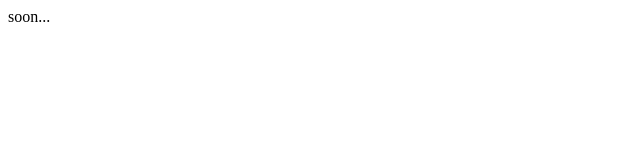
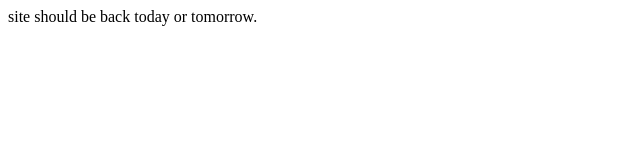
Before and after one commit to 0lopz/soon, a plain HTML site: page index.html in a window 1280 px wide. Shown: the whole page, without its empty margins (0-640 px from the left). Drawn offline with Linux system fonts and the light colour scheme.

Commit message:
Update index.html

```diff
--- a/index.html
+++ b/index.html
@@ -6,6 +6,6 @@
     <title>ratters.rip</title>
 </head>
 <body>
-    soon...
+    site should be back today or tomorrow.
 </body>
 </html>
```
